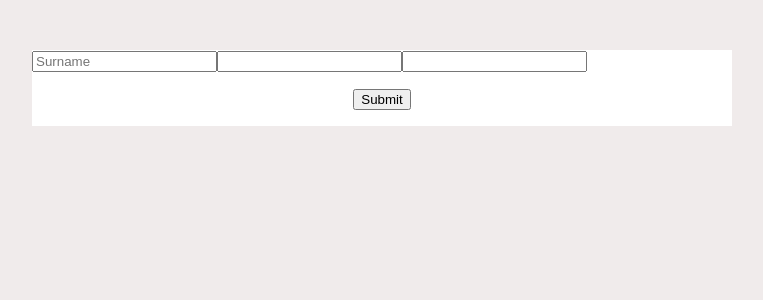
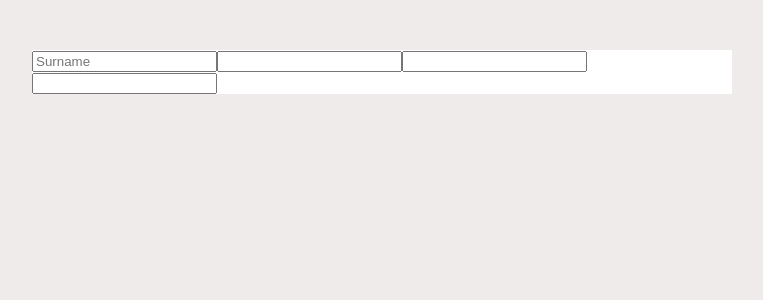
Before and after one commit to Saoa35/nks, a React (Create React App) app: page / in a window 1280 px wide. Shown: the top 300 px of the page, without its empty margins (258-1021 px from the left). Built offline with nearby package versions, Linux system fonts and the light colour scheme.

Commit message:
+ email input

```diff
--- a/src/Components/Form/Form.js
+++ b/src/Components/Form/Form.js
@@ -3,9 +3,12 @@ import React from 'react'
 class Form extends React.Component {
 
     state = {
+        surName: '',
         firstName: '',
-        lastName: '',
-        userName: ''
+        userName: '',
+        email:'',
+
+
     }
 
     constructor(props) {
@@ -37,15 +40,10 @@ class Form extends React.Component {
                 <div>
                 <form onSubmit={this.handleSubmit}>
 
-                  <input type='text' name='firstName' placeholder='Surname' value={this.state.firstName} onChange={this.handleChange}></input>
-                  <input type='text' name='lastName' value={this.state.lastName} onChange={this.handleChange}></input>
+                  <input type='text' name='surName' placeholder='Surname' value={this.state.surName} onChange={this.handleChange}></input>
+                  <input type='text' name='firstName' value={this.state.firstName} onChange={this.handleChange}></input>
                   <input type='text' name='userName' value={this.state.userName} onChange={this.handleChange}></input>
-
-                    <p className='submitButton'>
-                        <button>
-                            Submit
-                        </button>
-                    </p>
+                  <input type='email' name='email' value={this.state.email} onChange={this.handleChange}></input>
                 </form>
             </div>
             </div>
```
